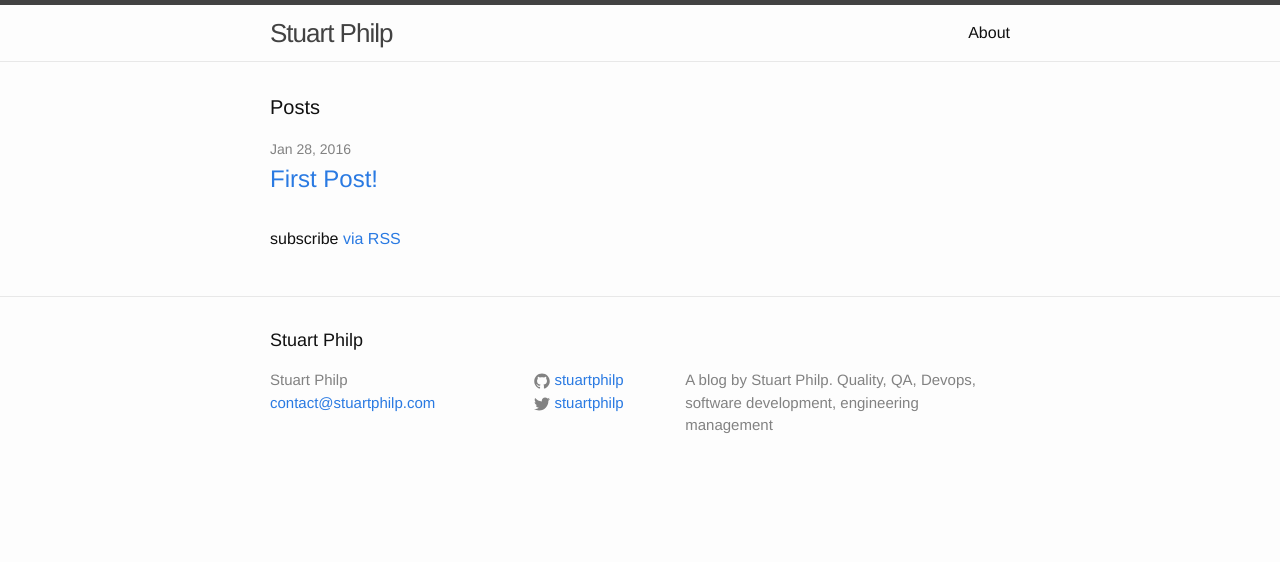
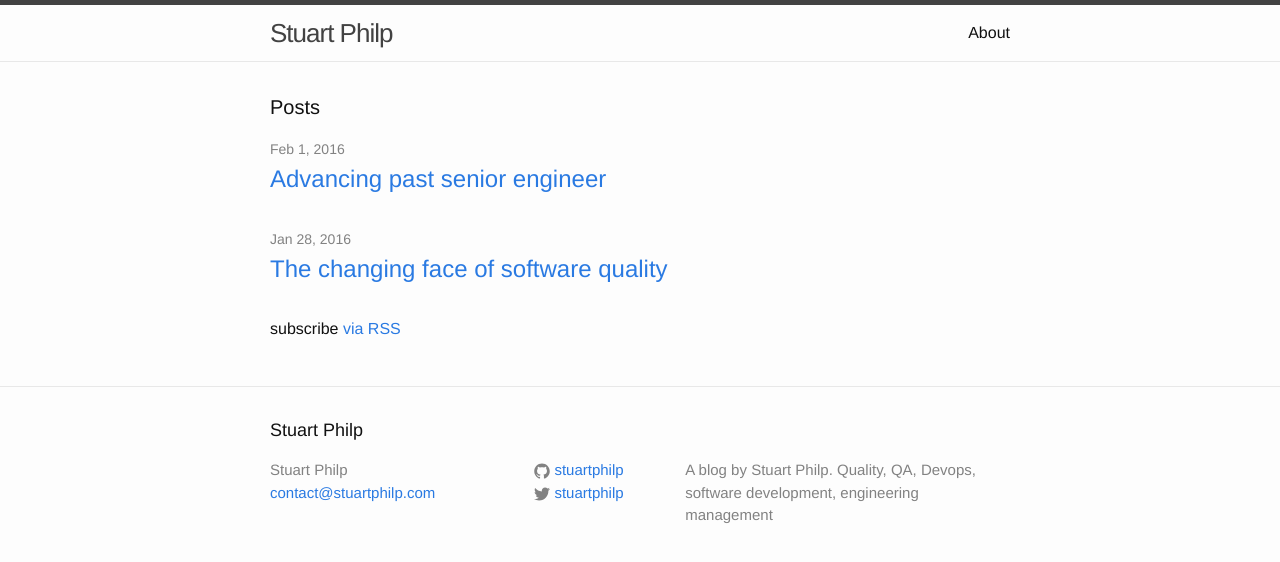
Before and after one commit to stuartphilp/stuartphilp.github.io, a Jekyll site: the page built from index.html, in a window 1280 px wide. Shown: the top 562 px of the page. Built offline with Jekyll 4.4.1, drawn with Linux system fonts in a browser that asks for light colours; some of the changed lines change nothing that is shown.

Commit message:
post 2, become a more senior engineer

```diff
--- a/_posts/2016-01-28-first.markdown
+++ b/_posts/2016-01-28-first.markdown
@@ -1,6 +1,6 @@
 ---
 layout: post
-title:  "First Post!"
+title:  "The changing face of software quality"
 date:   2016-01-28 10:35
 categories: qa quality
 ---
--- /dev/null
+++ b/_posts/2016-02-01-senior_engineering_tracks.markdown
@@ -0,0 +1,53 @@
+---
+layout: post
+title:  "Advancing past senior engineer"
+date:   2016-02-01 10:35
+categories: management advancement career
+---
+
+# Intro #
+Coming out of the “so you want to be a more senior engineer” panel at [Mozlando](https://wiki.mozilla.org/All_Hands/2015_Orlando), a few people have discussed with me what it would mean for them to take the next step in their careers, how do they do that and what are the options in front of them to continue to grow. There’s a lot of good info about this floating around our internal wiki’s, but those weren't geared to my team in particular, so it seemed like a bit of a blog post was in order.
+
+First off, not everyone wants to be a more senior engineer. In fact, being an IC3 - a senior enginer in Mozilla terms - is where most people are at today, and will be in the future. It’s a good spot to be between the “not knowing what you’re doing”-ness of a more junior engineer, and the “I’m responsible for the whole house of cards”-ness of a more senior engineer (hyperbole, for sure. not all software is a house of cards, but it paints a picture).
+
+That said, many people are interested to know what the next step would be, regardless of whether they want to take that step. So hopefully this is somewhat valuable.
+
+Generally speaking there’s two ways you can go as an engineer: you can develop deeper technical expertise or develop people expertise. Both are equally important and useful, but require some different skills and personality traits to really excel.
+
+First off I want to break down what the skills and traits that I think make you successful in one or the other path are, and then I’ll mention a little about what each path’s next step is specifically as it relates to my team and how you might put your foot forward if you’re interested. There’s also some uniqueness to this, since the focus is about progressing as a quality engineer, but it applies generally to most software engineers as well (should you move departments, or if anyone reading this is not in QE). In time I hope to have some follow up posts to describe how one might progress all the way to being a QA Fellow, something I don't think I've come across in my career but would be totally awesome to see!
+
+# Setting the stage #
+
+Generally the first few years of your career as a dev you spend a lot of time learning tools, patterns, standards, how to properly debug - things like that. Once you've mastered those ins-and-outs, you start to find things you're interested in and you begin to specialize. For me, I got way into devops. Someone else might be really into low-level graphics, or network performance, or creating beutiful sites. Coincidentally, it's around the time you specialize that you then may become a senior engineer.
+
+I always think of a promotion to senior engineer as the cut-the-tether moment. You're basically knowledgable and experienced enough that your managers are comfortable trusting you to own large pieces of work, and so you're cut free from more direct supervision and given some autonomy over how, when and why things are done. Being a senior engineer is great! Seriously. I can't think of many better jobs that are as abundant, well paying, and fun. But some times you want a bit more, you want a new challenge, or you think your skills might be better used in something a bit different.
+
+Maybe, like me, you realize that what you're actually really good at is taking complex problems and simplyfing them down to actionable solutions. Thinking about the long term, setting goals, and organizing and delegating responsibilities to make sure the path we defined together is followed (somewhat) closely. Being able to grok and juggle many, many, priorities simultaneously, context switch, and solve problems for other people. That is essentially people management, and you also get to pretend you are a psycologist, accountant, project manager, and (hopefully rarely) firefighter.
+
+Or maybe your skills are in going really deep into a problem until you understand every little intricate part of the domain. You have a tenacity and resiliency, that, even when you fail, you're still thinking of ways to attack a problem. You find people are constantly coming to you with questions about how something works or what the best way to do something is. Your communicating beyond peer discussions, maybe via teaching, mentoring, or giving talks at conferences. Your developing a voice, an opinion, on how things should be done, and you can defend your stance well. Your finding yourself spending more time talking to folks from marketing or product, your expertise and opinions are carrying more weight. You are starting to see the longer term, that future roadblock because of a decision made last week, or where it might make sense to bring in new technology, people, or tools. Those may be signs that you're ready to take on a leadership role as an engineer, and IC4 in Mozilla terms, or "Staff Engineer".
+
+
+# Management track #
+Moving into management is kind of a tricky thing, mostly because it is completely different from everything you've done previously. Generally to develop management skills you have to actually, you know, manage. That's not something usually just granted to someone, but it can be grown over time by taking on more and more tasks of a manager. Leading meetings, giving project updates to other teams and executives, delegating tasks, mentoring interns or junior engineers. You can start doing those things as a senior engineer to get a taste of what management might be like. If you fnid you're enjoying that work more than your hands-on coding, then it might be possible for you to mo"?ve into a lead or supervisor type role, where-in you aren't fully responsible with things like budgets and performance, but you might have your own direct interns, contractors, or junior engineers to manage day-to-day with tasks and goals. Maybe that's as far as you want to go, you like having a team of engineers, but don't want to deal with the paperwork and HR/administrative tasks. Great! Team lead is a fantastic spot to be! Or maybe you like it but you want to see the whole picture, you want to take on more responsibility, and have more of a view into how organizations operate (internally and externally).
+
+There's a switch that has to happen for more those, I'll call them business-minded, engineers, and that is when you have people under you that you are completely and solely responsible for. Good, bad, in between. They reflect you, who do you hire and how do you grow them. That's a whole separate post that I may get into some day, but safe to say it's a different beast from being a team lead. If that's where you want to head, then it's time to find or grow yourself a team!
+
+Finding a team means you inherit a team, likely through a move within your company or into a different company. That has it's own challenges (again a post for a later date), but the gist of it is they already have a way of doing things, they already know what's going on and your job (initially) is to step in and learn from your team.
+
+Growing a team is arguably harder. You have to get approval to hire, go through interviews and find the right candidate. That first hire is all important (blog post idea #3), it sets up your second and third hires directly. You have to set the vision and strategy for the team, what and how are you going to take care of your responsibilites. Contractors are an interesting new-manager learning path, low risk, if it doesn't work out there's no commitment or legal concerns beyond the contracts end date. But even that is different from having your own full-time employees. Given the choice, I think it's best to cut your teeth with full-timers, and if needed supplement with contractors. You'll learn a lot more, and faster.
+
+With an existing team, a lot of these things are in place, it's up to you to learn how the team already does things and then adapt them as you find your footing. That's probably the 'safer' way to go, but I think ultimately you'll get more out of starting a team from the ground up yourself, there's some valuable lessons there that you won't get otherwise.
+
+# Engineering track #
+
+Wiki links for Mozilla folks:
+The IC4 Mozilla engineering description is [here](https://intranet.mozilla.org/Engineering/LevelDescriptions#IC4)
+The IC5 Mozilla engineering description is [here](https://intranet.mozilla.org/Engineering/LevelDescriptions#IC5)
+
+Staff engineers basically have to know their stuff. You are an expert in a thing. Likely no one else knows as much about that thing as you. You become so good at that thing that you are known outside your team as the person to go to for that thing. How do you get to that level? Well, start by being really passionate about something. Security, performance, networking, graphics, quality, whatever. Use that passion to fuel your research into the latest and greatest tech, finding better ways to do things you already do, and find things that you don't already do but should. There ought to be a real analytical quality to staff engineers, able to self-reflect and analyze problems without bias or ego.
+
+Find something specific that you think you can make a difference on. This could be the implentation of a tool, or refactoring some code to make it more efficient or easier for new developers, or creating a feature that wows people. Commit yourself to it, and really engage in the problem space. You need to get comfortable setting and directing work, and work with more junior engineers to keep them pointed in the direction you've set out on. You have to be comfortable as a leader; technical leadership is still leadership. Architect new solutions, suggest ways to improve, get your voice out there if you have ideas or think something should be done differently. Set goals for yourself, and push yourself to not only meet them, but surpass them. It's not all about just being successful every time you do something, the "best" senior engineers don't automatically become staff engineers, it's also about the attitude and discipline to not only be diligent and detailed in success, but being just as dilligent and detailed when you fail. You continuously learn and improve yourself and your work. You show signs of growth as a communicator, as a leader, and as an engineer. Technical prowess is important, but not everything. You not only lead within your company, but lead within the community you are passionate about.
+
+Everytime you pick up a new project, come at it with the same dilligence and detail. You'll naturally learn and develop your technical skills, but pay attention to the leadership skills too. Figure out your own strengths and weaknesses, and how you plan to develop those skills. Discuss a plan to your manager outlining how you think you can take the next step, and then working with your manager to stay on target. Set a time horizon, and goals. Use the same care and attention you apply to your work to yourself and it will pay off in no time.
+
+Whichever path you choose, whenever you put yourself out there or try things you haven't done before, it can be a bit risky, and many engineers are risk adverse. That's natural. But if you try something and fail, and you learn from it, it will cease being a failure.
```
Also changed, not shown: 1 other file.
